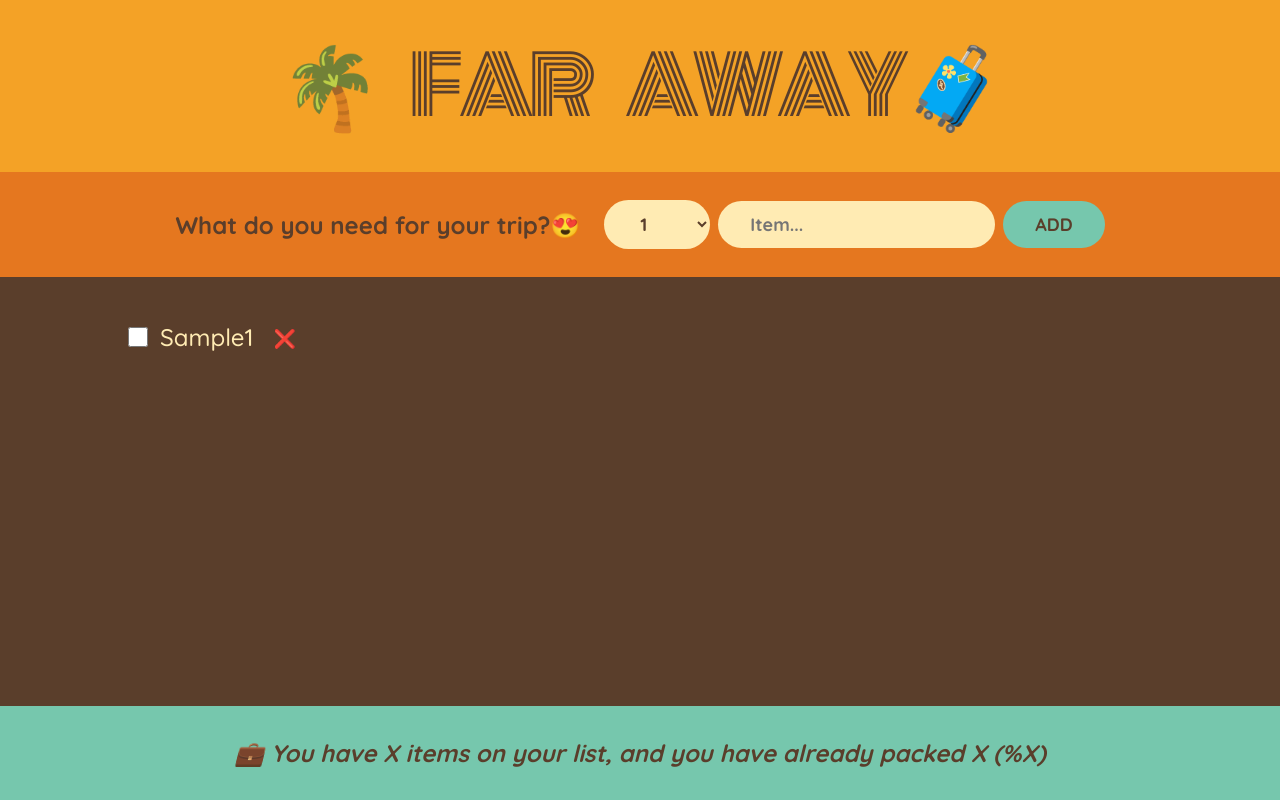
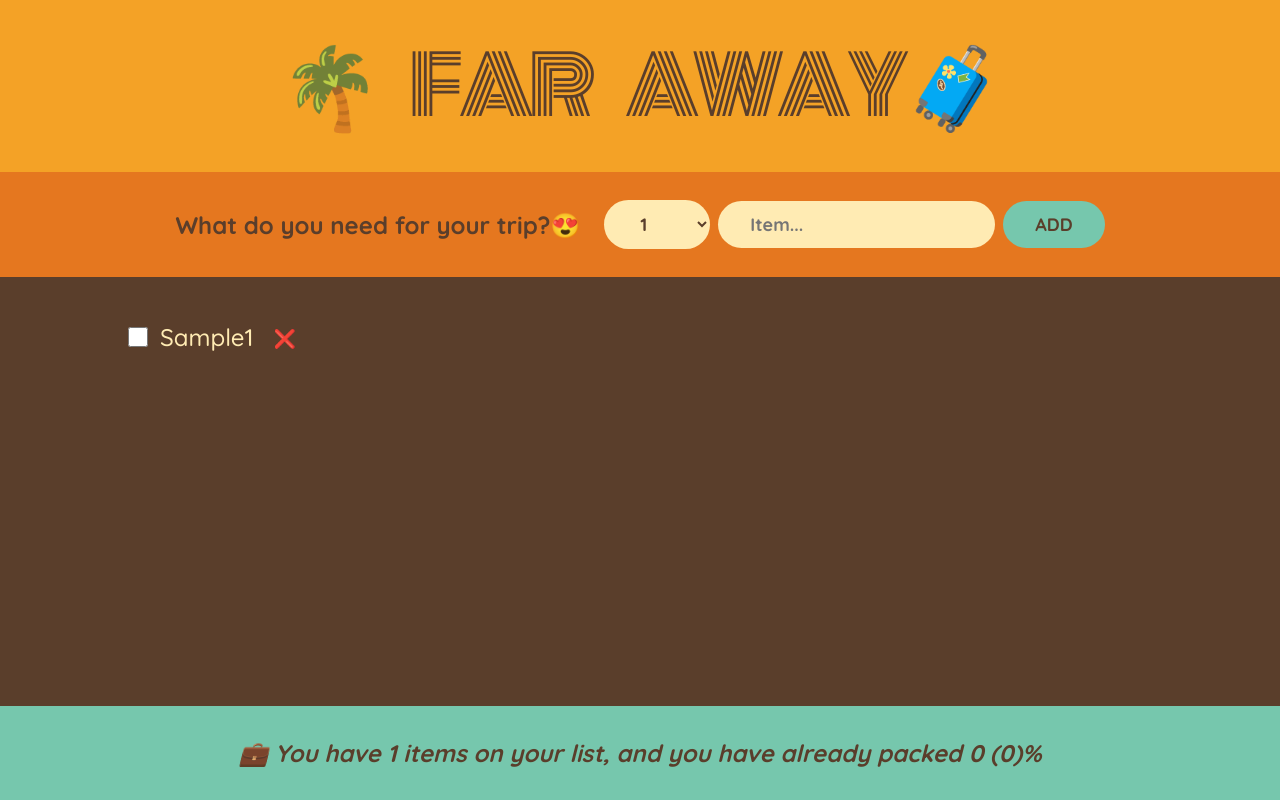
Before and after one commit to AlinFlorescu80/travel-list, a React (Create React App) app: page / in a window 1280 px wide. Both pictures are taken after typing "Sample" into the empty fields and a click on the button "ADD". Built offline with nearby package versions, Linux system fonts and the light colour scheme.

Commit message:
Added statistics

```diff
--- a/src/App.js
+++ b/src/App.js
@@ -28,7 +28,7 @@
         onDeleteItem={handleDeleteItem}
         onToggleItem={handleToggleItem}
       />
-      <Stats />
+      <Stats items={items} />
     </div>
   );
 }
@@ -113,11 +113,26 @@
   );
 }
 
-function Stats() {
+function Stats({ items }) {
+  if (!items.length)
+    return (
+      <p className="stats">
+        {" "}
+        <em>Start adding some items to your packing list 🚀</em>
+      </p>
+    );
+
+  const numItems = items.length;
+  const numPacked = items.filter((item) => item.packed).length;
+  const percentage = Math.round((numPacked / numItems) * 100);
+
   return (
     <footer className="stats">
       <em>
-        💼 You have X items on your list, and you have already packed X (%X)
+        {percentage === 100
+          ? "you got everything, ready to go!✈️"
+          : ` 💼 You have ${numItems} items on your list, and you have already packed
+        ${numPacked} (${percentage})%`}
       </em>
     </footer>
   );
```
